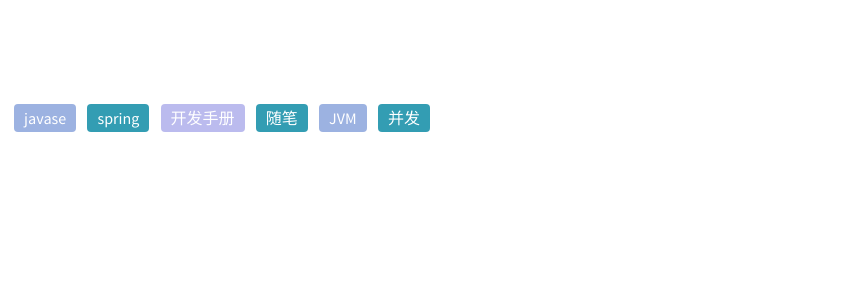
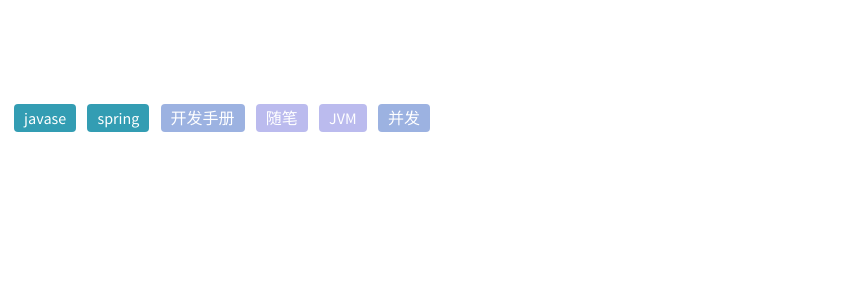
Before and after one commit to zhangzhif/github.io, a plain HTML site: page tags/index.html in a window 1280 px wide. Shown: the part 206-494 px from the top of the page, 418-1280 px from the left. Drawn offline with nearby package versions, Linux system fonts and the light colour scheme; some packages are replaced by stand-ins of ours; a script that the page names is missing.

Commit message:
Site updated: 2021-07-21 15:51:53

```diff
--- a/tags/index.html
+++ b/tags/index.html
@@ -174,17 +174,17 @@
 <main class="app-body">
   <div id="tag-cloud">
 
-      <a class="tag1" data-name="tag-javase">javase</a>
+      <a class="tag2" data-name="tag-javase">javase</a>
 
       <a class="tag2" data-name="tag-spring">spring</a>
 
-      <a class="tag0" data-name="tag-开发手册">开发手册</a>
+      <a class="tag1" data-name="tag-开发手册">开发手册</a>
 
-      <a class="tag2" data-name="tag-随笔">随笔</a>
+      <a class="tag0" data-name="tag-随笔">随笔</a>
 
-      <a class="tag1" data-name="tag-JVM">JVM</a>
+      <a class="tag0" data-name="tag-JVM">JVM</a>
 
-      <a class="tag2" data-name="tag-并发">并发</a>
+      <a class="tag1" data-name="tag-并发">并发</a>
 
   </div>
 
```
